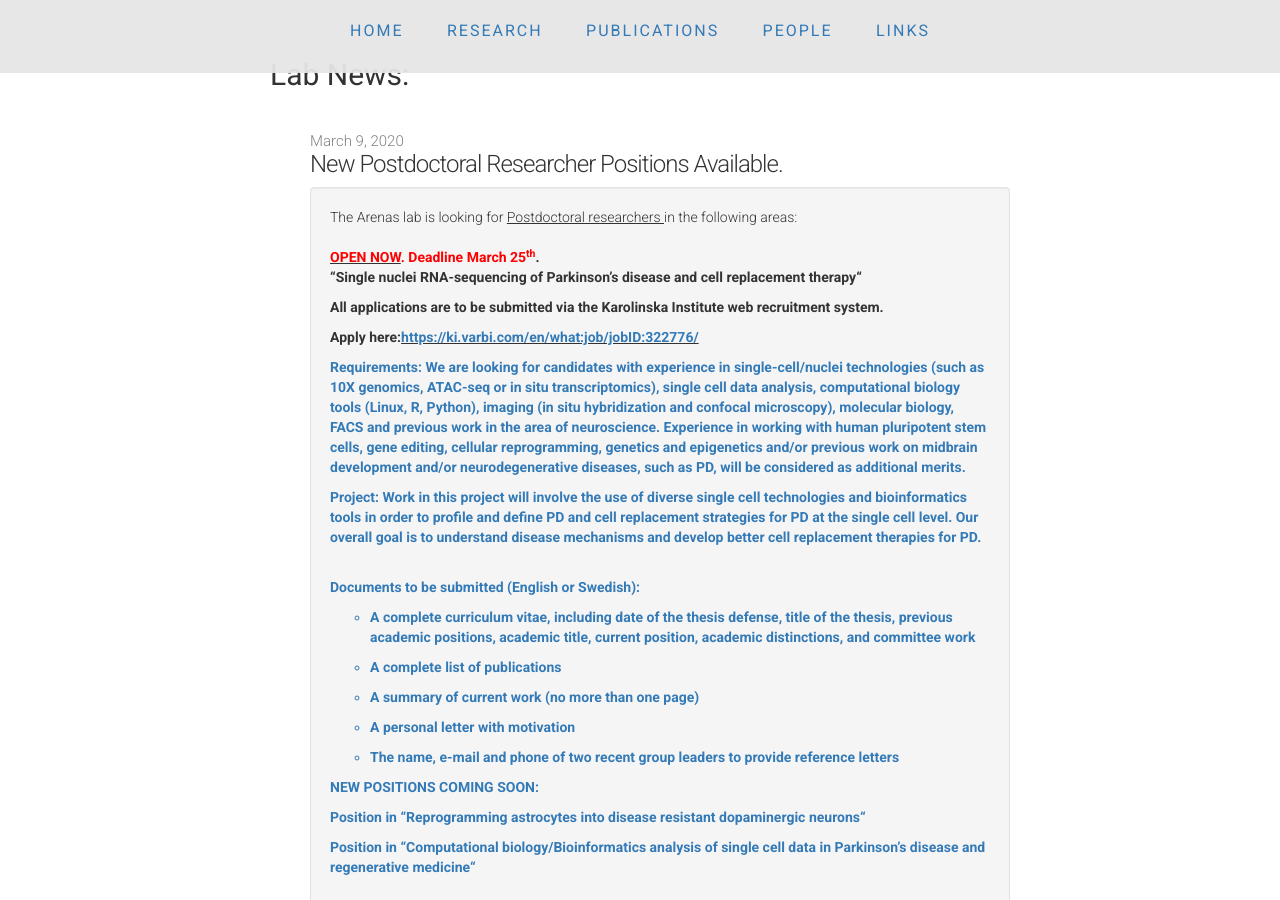
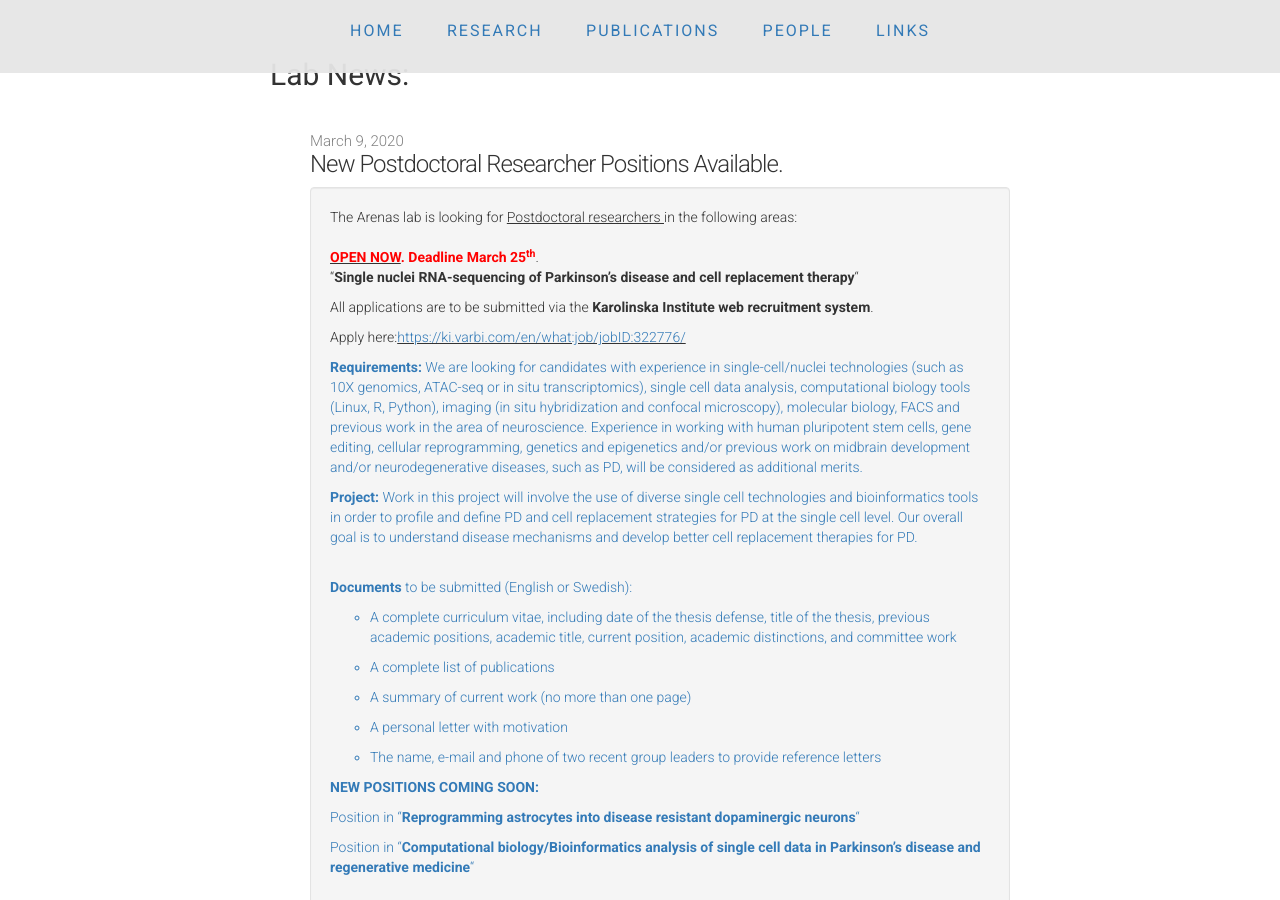
Before and after one commit to ArenasLab/arenaslab.github.io, a Jekyll site: the page index.html, which Jekyll copies as it is, in a window 1280 px wide and 900 px high, scrolled down 492 px. Built offline with Jekyll 4.4.1, drawn with Linux system fonts in a browser that asks for light colours; comment, search, counter and statistics services are not loaded.

Commit message:
Update index.html

```diff
--- a/index.html
+++ b/index.html
@@ -116,7 +116,7 @@
 </p>
 
 <li>
-<p><u><strong><span style="color: #ff0000;">OPEN NOW</span></strong></u><strong><span style="color: #ff0000;">. Deadline March 25<sup><strong>th</strong></sup></span></span>.
+<p><u><strong><span style="color: #ff0000;">OPEN NOW</span></strong></u><strong><span style="color: #ff0000;">. Deadline March 25<sup>th</sup></span></strong>.
 <br />&#8220;<strong>Single nuclei RNA-sequencing of Parkinson&#8217;s disease and cell replacement therapy</strong>&#8220;</p>
 </li>
 
```
